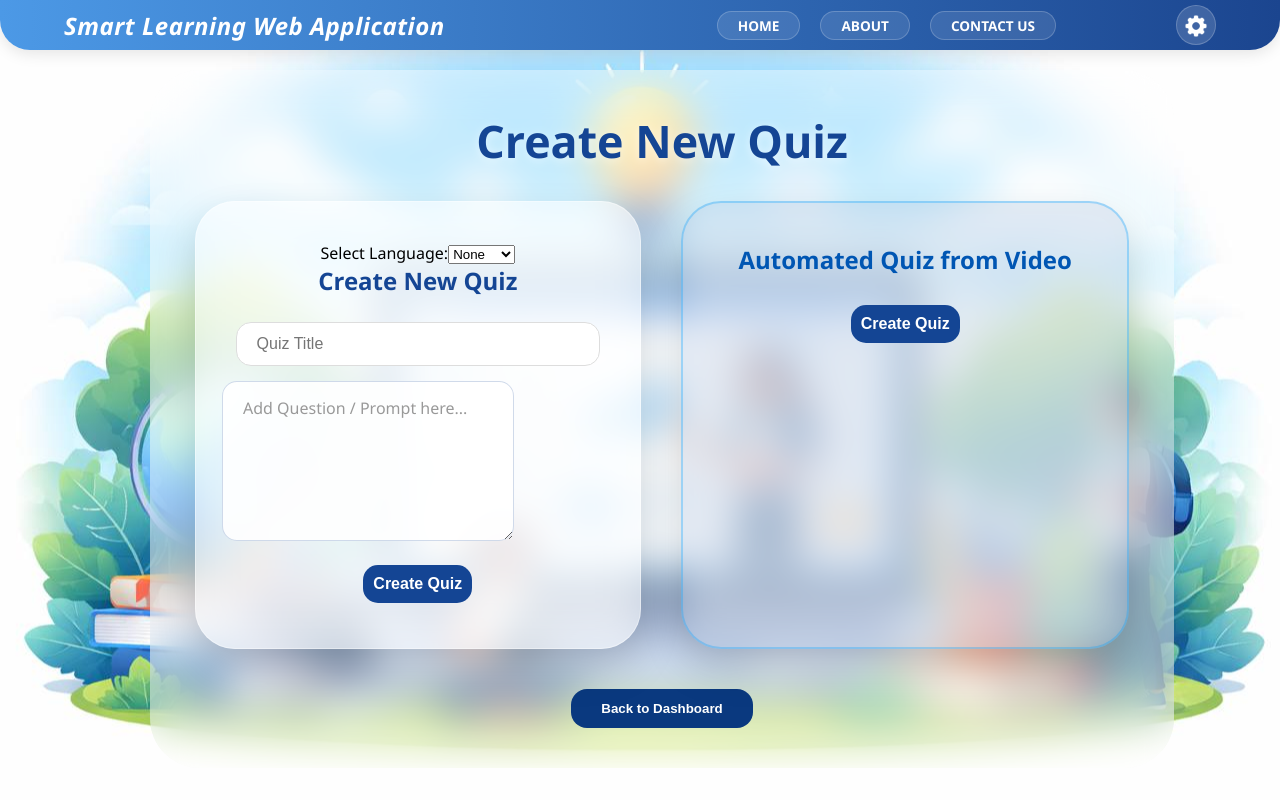
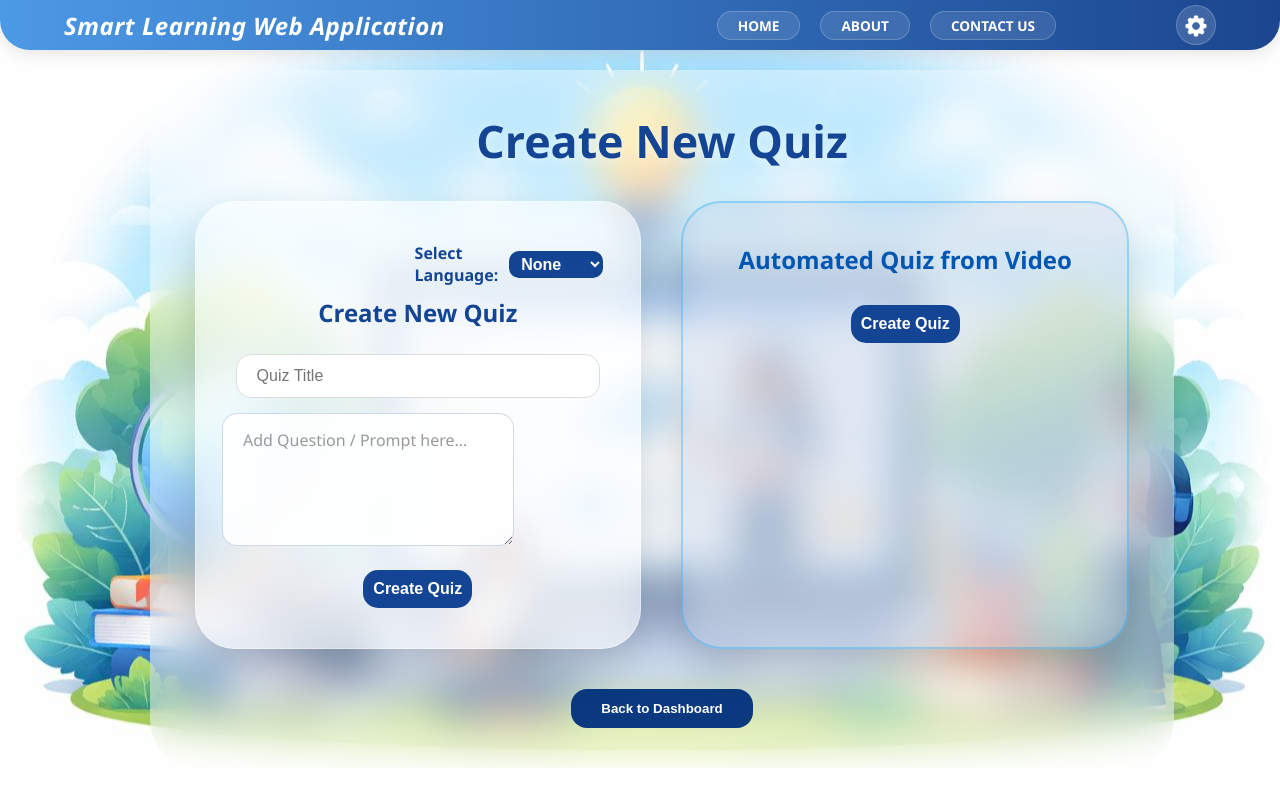
Before and after one commit to KeshaCodeolima/smart-learning-web-app-frontend, a React (Create React App) app: page /quiz in a window 1280 px wide. Built offline with nearby package versions, Linux system fonts and the light colour scheme.

Commit message:
(quiz-note-creation): Add some CSS to show the language drop down menu in good way.

```diff
--- a/src/Components/Dashboard/dashboradquiz/dashboardquiz.css
+++ b/src/Components/Dashboard/dashboradquiz/dashboardquiz.css
@@ -221,6 +221,47 @@
     color: #144594;
 }
 
+.language-container-quiz {
+    display: flex;
+    align-items: center;
+    gap: 5px;
+    margin-left: 50%;
+    padding-top: -10px;
+    padding-bottom: 10px;
+}
+
+.language-container-quiz label {
+    font-weight: 700;
+    color: #144594;
+    font-size: 1rem;
+}
+
+.language-selector-quiz {
+    width: 100px;
+    padding: 4px 8px;
+    font-size: 1rem;
+    font-weight: 600;
+    border-radius: 10px;
+    border: none;
+    outline: none;
+    background: #144594;
+    color: #ffffff;
+    box-shadow: inset 0 2px 10px rgba(0, 0, 0, 0.05);
+    transition: all 0.3s ease;
+    cursor: pointer;
+}
+
+.language-selector-quiz:focus {
+    background: #144594;
+    /* box-shadow: 0 10px 25px rgba(20, 69, 148, 0.1); */
+}
+
+.language-selector-quiz option{
+    color: rgb(0, 0, 0);
+    background-color: #f3f7ff;
+
+}
+
 @media (max-width: 850px) {
     .quizmain2 {
         flex-direction: column;
```
